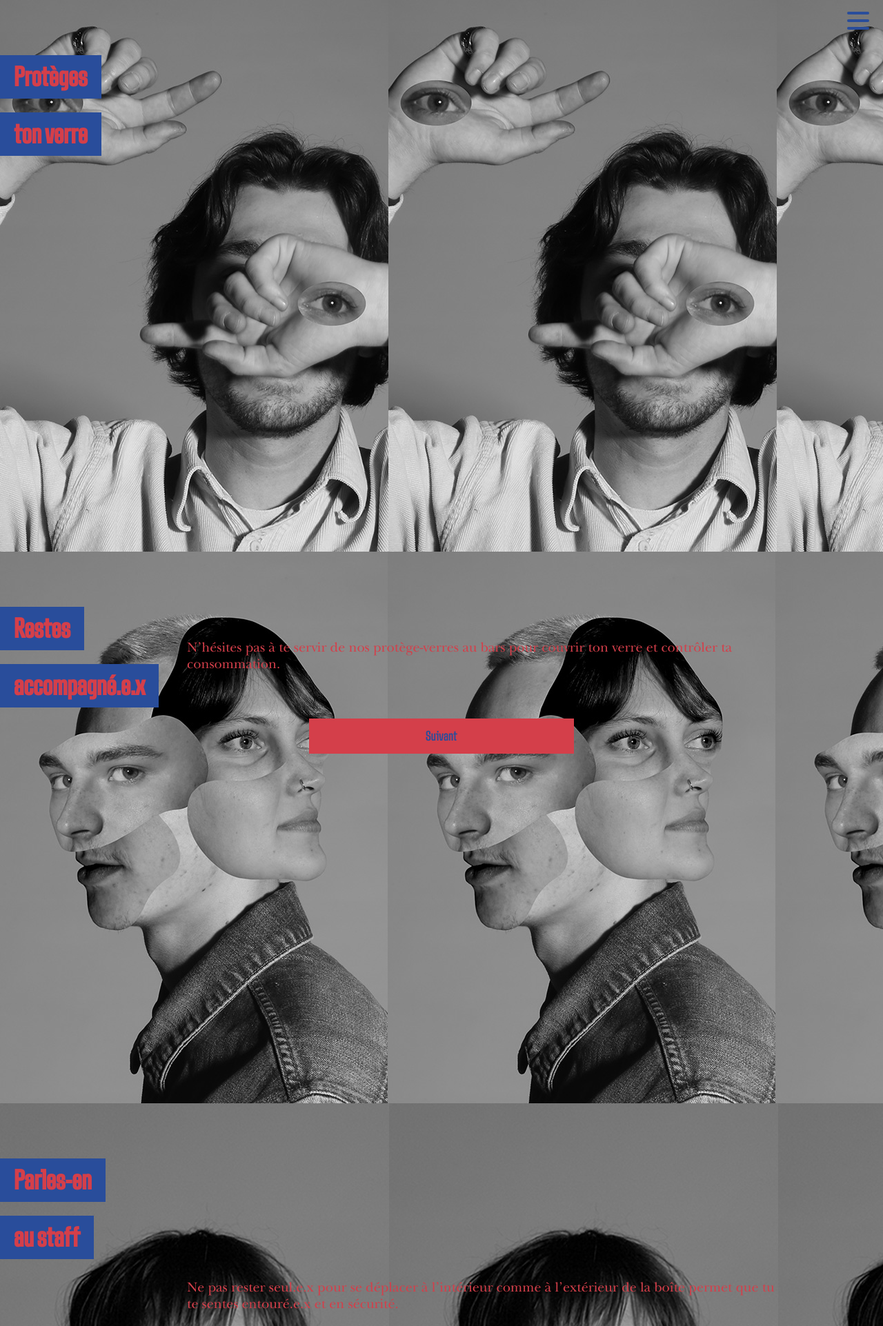
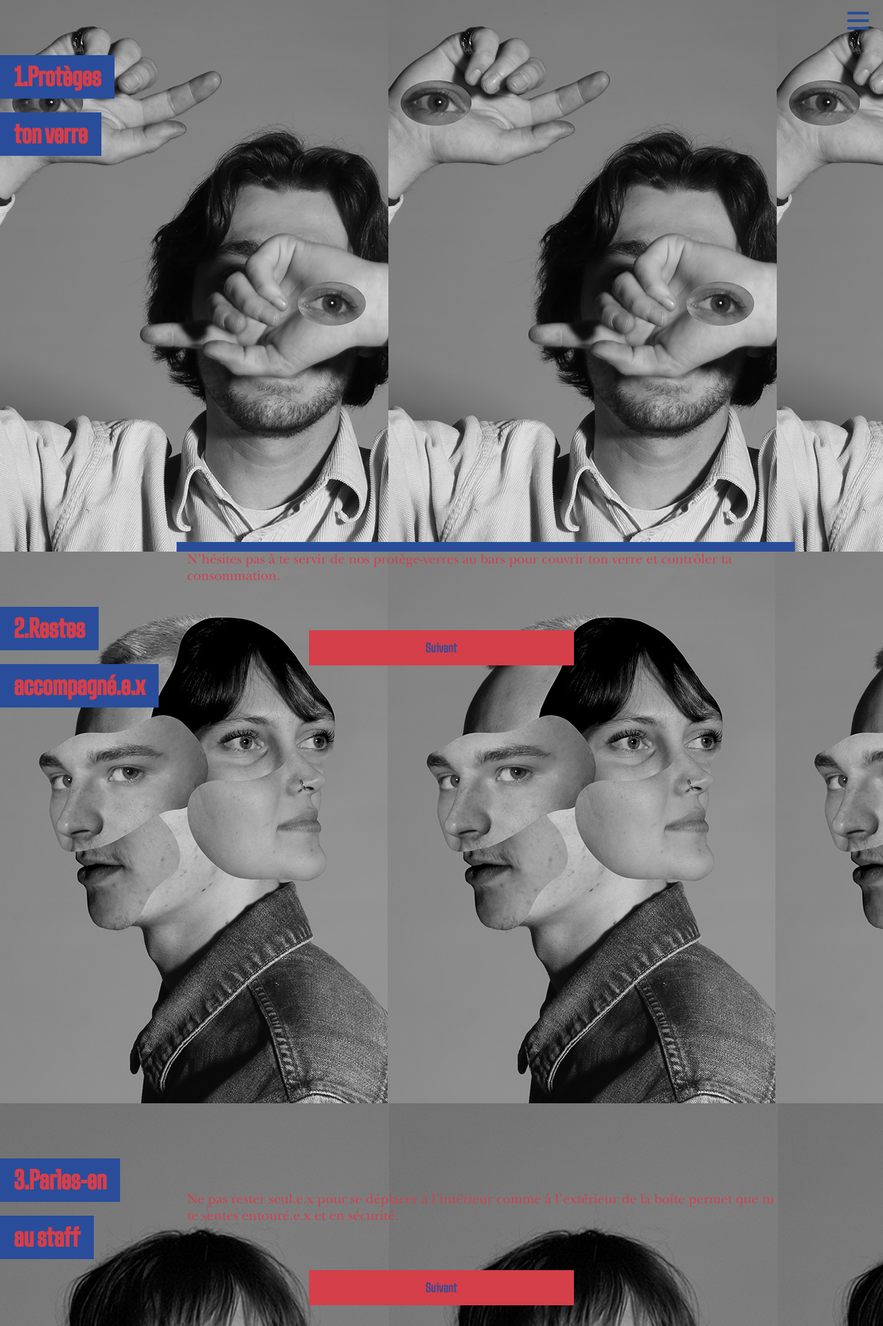
Before and after one commit to r-lenny/LAB, a plain HTML site: page clubeur.html in a window 1280 px wide. Shown: the top 1923 px of the page at 69% size. Drawn offline with Linux system fonts and the light colour scheme.

Commit message:
denière modif

```diff
--- a/clubeur.html
+++ b/clubeur.html
@@ -38,7 +38,7 @@
         </nav>
         <section class="clubeur clubeur-clubeur1">
             <h2 class="homeEtiquetteClub homeEtiquetteClub-space">
-                Protèges
+                1.Protèges
             </h2>
             <h2 class="homeEtiquetteClub">
                 ton verre
@@ -52,7 +52,7 @@
         </section>
         <section class="clubeur clubeur-clubeur2" id="scroll1">
             <h2 class="homeEtiquetteClub homeEtiquetteClub-space">
-                Restes
+                2.Restes
             </h2>
             <h2 class="homeEtiquetteClub">
                 accompagné.e.x
@@ -66,7 +66,7 @@
         </section>
         <section class="clubeur clubeur-clubeur3" id="scroll2">
             <h2 class="homeEtiquetteClub homeEtiquetteClub-space">
-                Parles-en
+                3.Parles-en
             </h2>
             <h2 class="homeEtiquetteClub">
                 au staff
@@ -80,7 +80,7 @@
         </section>
         <section class="clubeur clubeur-clubeur4" id="scroll3">
             <h2 class="homeEtiquetteClub homeEtiquetteClub-space">
-                Prends pas
+                4.Prends pas
             </h2>
             <h2 class="homeEtiquetteClub">
                 de photo
--- a/css/style.css
+++ b/css/style.css
@@ -92,7 +92,7 @@ button a {
 }
 
 .placement {
-    margin-top: 70%;
+    margin-top: 60%;
     background-color: #294d9b;
     color: #d43f4a;
     padding: 15px;
@@ -102,7 +102,7 @@ button a {
     background-color: #294d9b;
     color: #d43f4a;
     padding: 15px;
-    margin-top: 60%;
+    margin-top: 50%;
 }
 
 section {
@@ -201,7 +201,7 @@ h4 {
 }
 
 .clubParagraphe {
-    margin-top: 60%;
+    margin-top: 50%;
     background-color: #d43f4a;
 }
 
```
